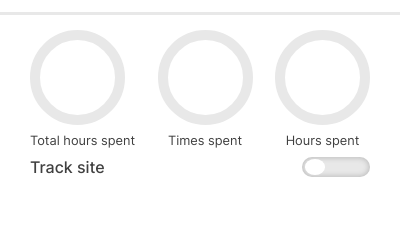
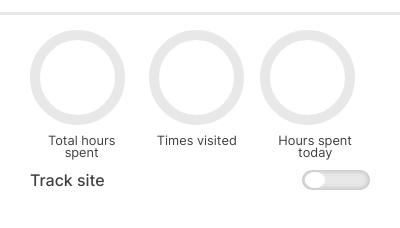
Before and after one commit to francccisss/website-time-tracker, a browser extension: page popup/index.html in a window 400 px wide. Shown: the part 34-262 px from the top of the page. Drawn offline with Linux system fonts and the light colour scheme.

Commit message:
ref: renamed text content for metric

```diff
--- a/popup/index.html
+++ b/popup/index.html
@@ -23,11 +23,11 @@
       </li>
       <li class="time-wasted">
         <div class="metric-data"></div>
-        <p>Times spent</p>
+        <p>Times visited</p>
       </li>
       <li class="time-wasted">
         <div class="metric-data"></div>
-        <p>Hours spent</p>
+        <p>Hours spent today</p>
       </li>
     </section>
     <div id="track-slide-btn-container">
```
